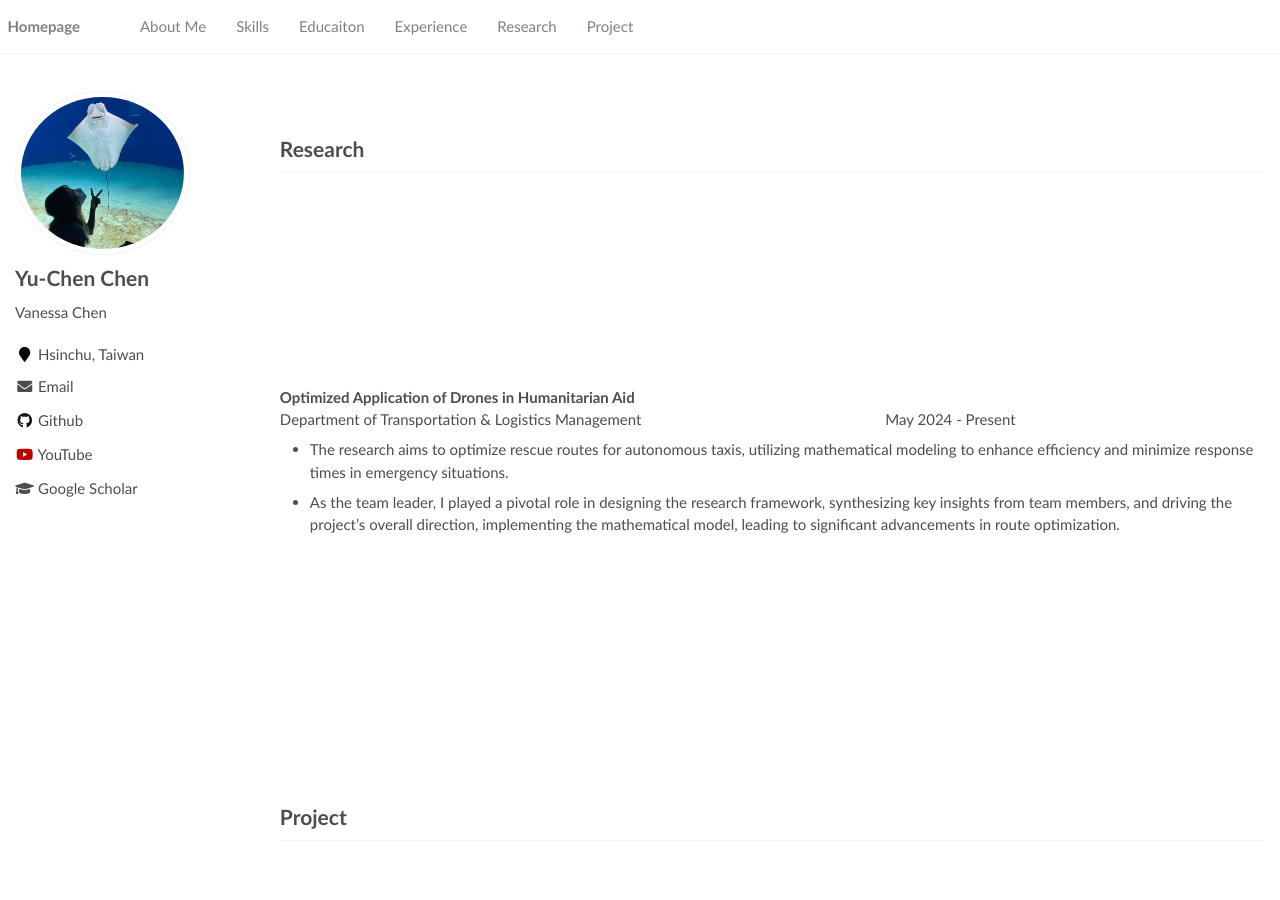
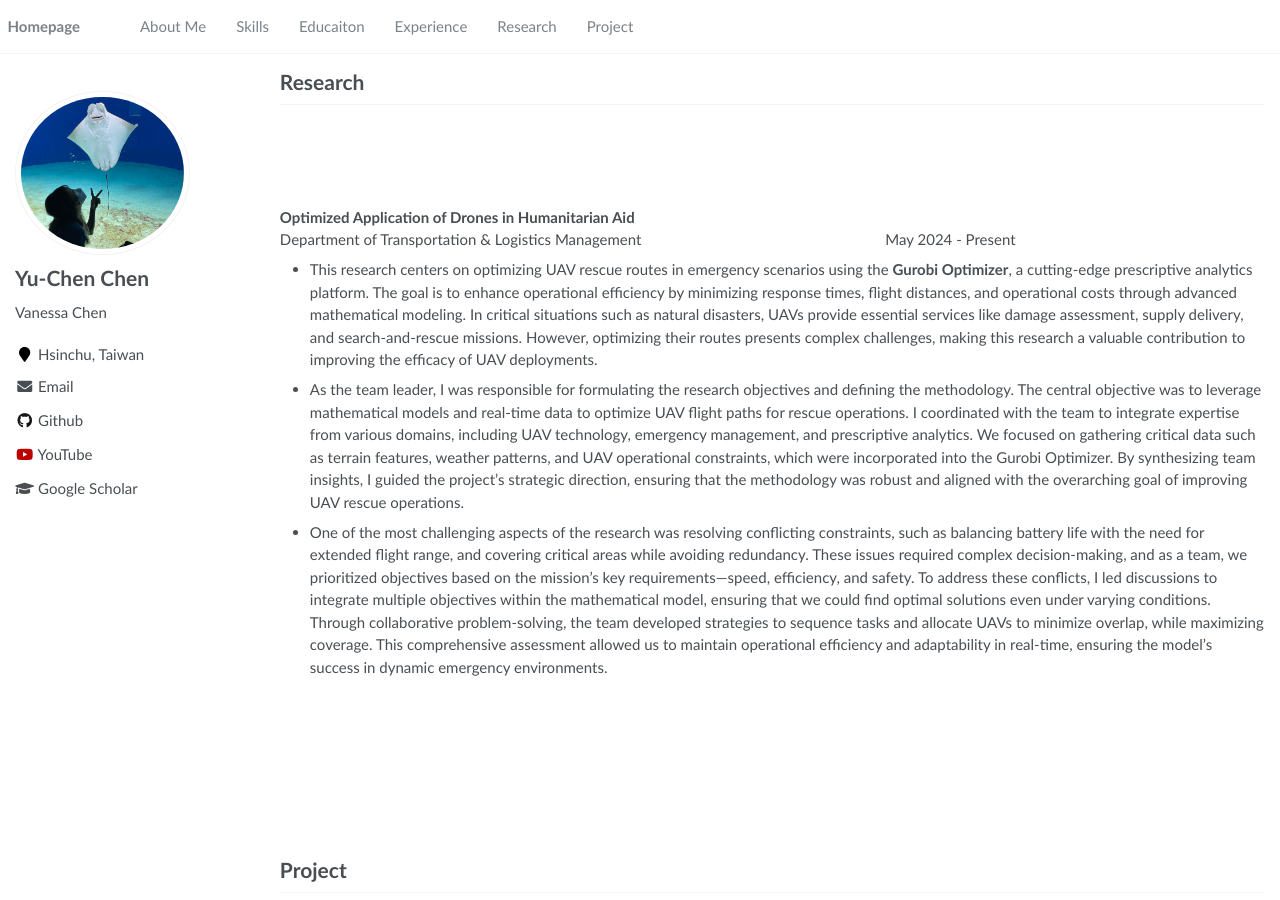
Before and after one commit to chenyzzn/chenyzzn.github.io, a Jekyll site: the page built from _pages/about.md, in a window 1280 px wide and 900 px high, scrolled down 3206 px. Built offline with Jekyll 4.4.1, drawn with Linux system fonts in a browser that asks for light colours.

Commit message:
Update about.md

```diff
--- a/_pages/about.md
+++ b/_pages/about.md
@@ -59,7 +59,7 @@ Department of Transportation & Logistics Management Sept. &emsp;&emsp;&emsp;&ems
 <br /><br /><br /><br /><br /><br /><br />
 
 # Experience
-<br /><br /><br /><br /><br />
+<br /><br />
 <a href="https://www.itri.org.tw/english/"> **Industrial Technology Research Institute**</a><br />
 Hsinchu, Taiwan &emsp;&emsp;&emsp;&emsp;&emsp;&emsp;&emsp;&emsp;&emsp;&emsp;&emsp;&emsp;&emsp;&emsp;&emsp;&emsp;&emsp;&emsp;&emsp;&emsp;&emsp;&emsp;&emsp;&emsp;&emsp;&emsp; Sept. 2024 - Present<br />
 Technology logistics Engineer, Technology logistics and supply chain Group<br />
@@ -88,17 +88,17 @@ Public Relations and Event support officer <br />
 <br /><br /><br />
 
 # Research
-<br /><br /><br /><br /><br /><br />
-<br /><br /><br />
+<br /><br /><br /><br />
 **Optimized Application of Drones in Humanitarian Aid** <br />
 Department of Transportation & Logistics Management &emsp;&emsp;&emsp;&emsp;&emsp;&emsp;&emsp;&emsp;&emsp;&emsp;&emsp;&emsp;&emsp;&emsp;&emsp;&emsp;&emsp;&emsp;&emsp;&emsp;&emsp; May 2024 - Present
-- The research aims to optimize rescue routes for autonomous taxis, utilizing mathematical modeling to enhance efficiency and minimize response times in emergency situations.
-- As the team leader, I played a pivotal role in designing the research framework, synthesizing key insights from team members, and driving the project's overall direction, implementing the mathematical model, leading to significant advancements in route optimization.
+- This research centers on optimizing UAV rescue routes in emergency scenarios using the **Gurobi Optimizer**, a cutting-edge prescriptive analytics platform. The goal is to enhance operational efficiency by minimizing response times, flight distances, and operational costs through advanced mathematical modeling. In critical situations such as natural disasters, UAVs provide essential services like damage assessment, supply delivery, and search-and-rescue missions. However, optimizing their routes presents complex challenges, making this research a valuable contribution to improving the efficacy of UAV deployments.
+- As the team leader, I was responsible for formulating the research objectives and defining the methodology. The central objective was to leverage mathematical models and real-time data to optimize UAV flight paths for rescue operations. I coordinated with the team to integrate expertise from various domains, including UAV technology, emergency management, and prescriptive analytics. We focused on gathering critical data such as terrain features, weather patterns, and UAV operational constraints, which were incorporated into the Gurobi Optimizer. By synthesizing team insights, I guided the project’s strategic direction, ensuring that the methodology was robust and aligned with the overarching goal of improving UAV rescue operations.
+- One of the most challenging aspects of the research was resolving conflicting constraints, such as balancing battery life with the need for extended flight range, and covering critical areas while avoiding redundancy. These issues required complex decision-making, and as a team, we prioritized objectives based on the mission’s key requirements—speed, efficiency, and safety. To address these conflicts, I led discussions to integrate multiple objectives within the mathematical model, ensuring that we could find optimal solutions even under varying conditions. Through collaborative problem-solving, the team developed strategies to sequence tasks and allocate UAVs to minimize overlap, while maximizing coverage. This comprehensive assessment allowed us to maintain operational efficiency and adaptability in real-time, ensuring the model’s success in dynamic emergency environments.
 <br /><br /><br /><br /><br /><br />
-<br /><br /><br /><br /><br /><br />
+<br /><br />
 
 # Project
-<br /><br /><br /><br />
+<br /><br />
 [Book Warehousing System]((https://github.com/chenyzzn/BookWarehousingSystem))
 
 **Using PHP, MySQL** &emsp;&emsp;&emsp;&emsp;&emsp;&emsp;&emsp;&emsp;&emsp;&emsp;&emsp;&emsp;&emsp;&emsp;&emsp;&emsp;&emsp;&emsp;&emsp;&emsp;&emsp;&emsp;&emsp;&emsp;&emsp;&emsp; Feb 2023 - June 2023
```
